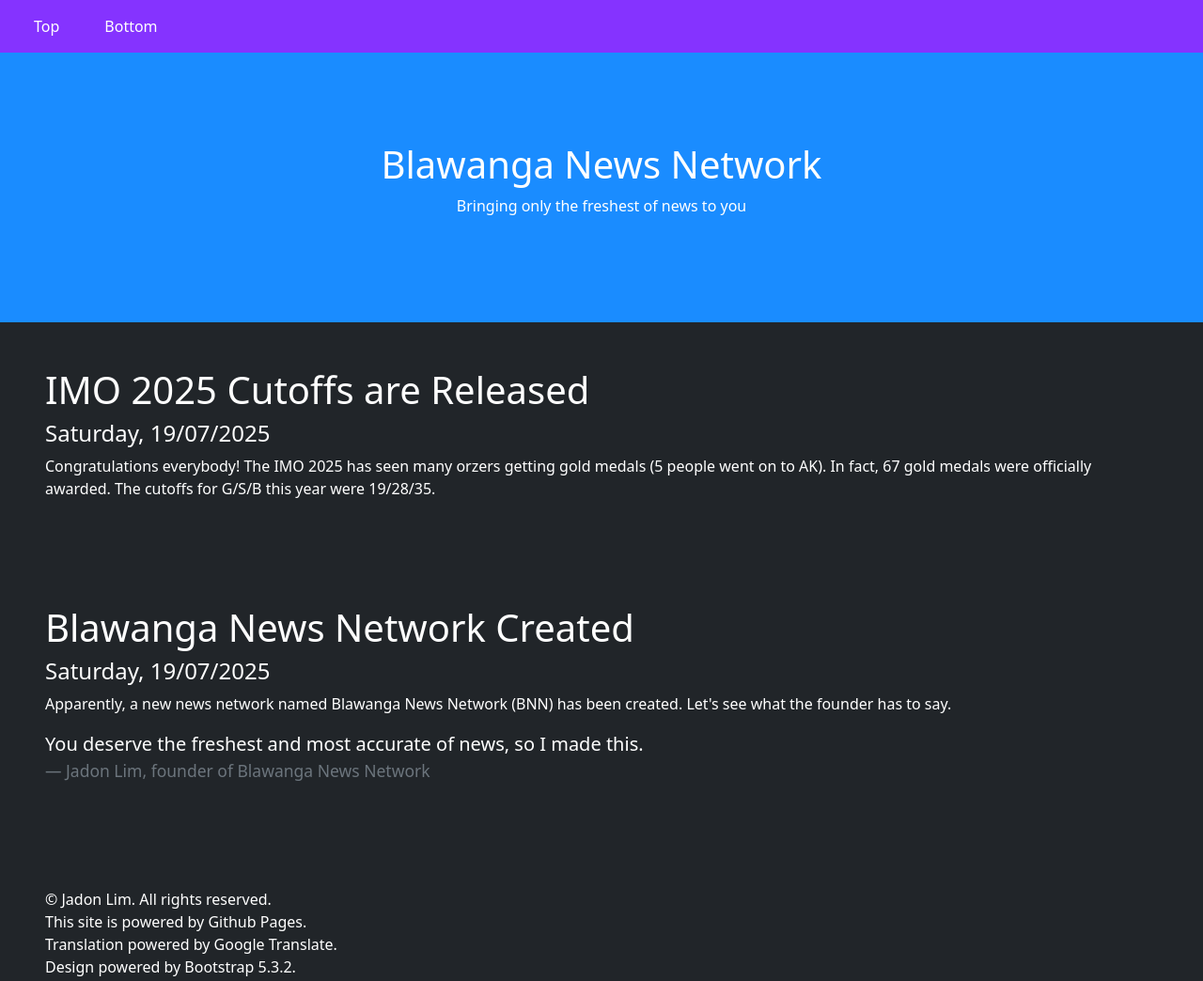
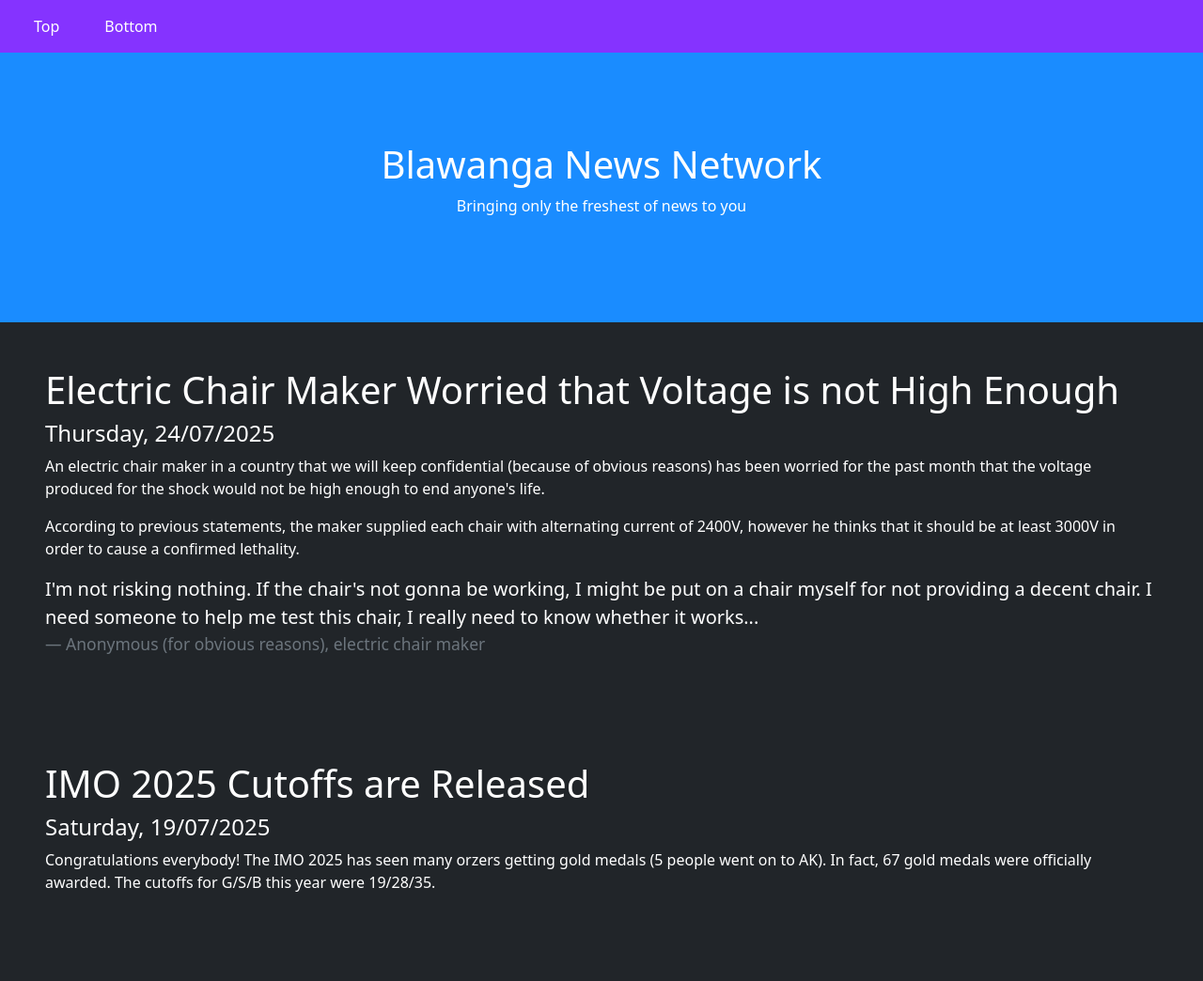
Before and after one commit to jadon-l/jadon-l.github.io, a plain HTML site: page news/index.html in a window 1280 px wide. Shown: the top 1044 px of the page at 94% size. Drawn offline with nearby package versions, Linux system fonts and the light colour scheme.

Commit message:
Update index.html

```diff
--- a/news/index.html
+++ b/news/index.html
@@ -30,6 +30,16 @@
 </div>
 <!-- ______________________________________________________________________ -->
 <div class="container-fluid bg-dark text-white p-5" style="user-select:none;" id="2">
+  <h1>Electric Chair Maker Worried that Voltage is not High Enough</h1>
+  <h4>Thursday, 24/07/2025</h4>
+  <p>An electric chair maker in a country that we will keep confidential (because of obvious reasons) has been worried for the past month that the voltage produced for the shock would not be high enough to end anyone's life.</p>
+  <p>According to previous statements, the maker supplied each chair with alternating current of 2400V, however he thinks that it should be at least 3000V in order to cause a confirmed lethality.</p>
+  <blockquote class="blockquote">
+    <p>I'm not risking nothing. If the chair's not gonna be working, I might be put on a chair myself for not providing a decent chair. I need someone to help me test this chair, I really need to know whether it works...</p>
+    <footer class="blockquote-footer">Anonymous (for obvious reasons), electric chair maker</footer>
+  </blockquote>
+</div>
+<div class="container-fluid bg-dark text-white p-5" style="user-select:none;" id="2">
   <h1>IMO 2025 Cutoffs are Released</h1>
   <h4>Saturday, 19/07/2025</h4>
   <p>Congratulations everybody! The IMO 2025 has seen many orzers getting gold medals (5 people went on to AK). In fact, 67 gold medals were officially awarded. The cutoffs for G/S/B this year were 19/28/35.</p>
```
